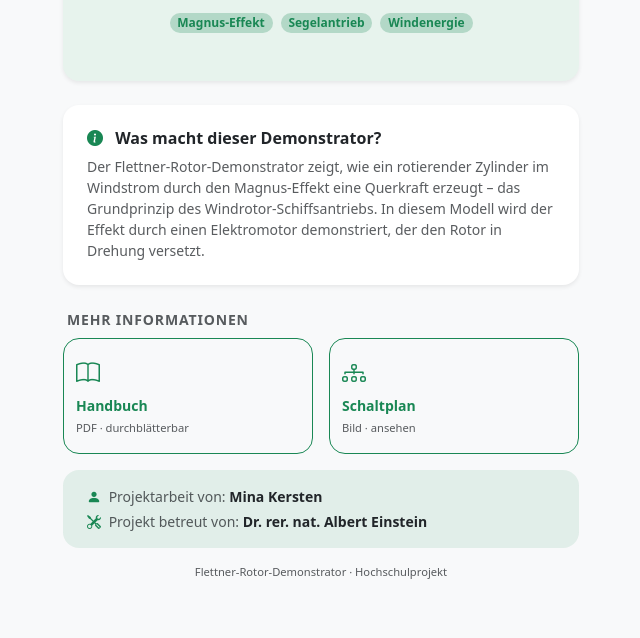
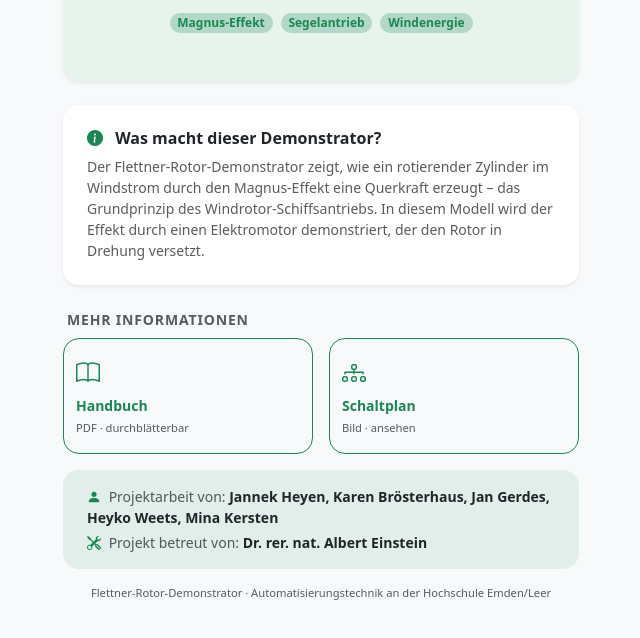
Before and after one commit to C0M-3/FlettnerRotorProjekt, a plain HTML site: page index.html in a window 1280 px wide. Shown: the part 540-1178 px from the top of the page, without its empty margins (319-959 px from the left). Drawn offline with nearby package versions, Linux system fonts and the light colour scheme.

Commit message:
Update project contributors and description

```diff
--- a/index.html
+++ b/index.html
@@ -124,7 +124,7 @@
       <div class="card-body py-3 px-4">
         <p class="small mb-1 text-muted">
           <i class="bi bi-person-fill text-success me-1"></i>
-          Projektarbeit von: <span class="fw-semibold text-dark">Mina Kersten</span>
+          Projektarbeit von: <span class="fw-semibold text-dark">Jannek Heyen, Karen Brösterhaus, Jan Gerdes, Heyko Weets, Mina Kersten</span>
         </p>
         <p class="small mb-0 text-muted">
           <i class="bi bi-tools text-success me-1"></i>
@@ -134,7 +134,7 @@
     </div>
 
     <p class="text-center text-muted mt-3" style="font-size:.7rem;">
-      Flettner-Rotor-Demonstrator · Hochschulprojekt
+      Flettner-Rotor-Demonstrator · Automatisierungstechnik an der Hochschule Emden/Leer
     </p>
 
   </div>
```
